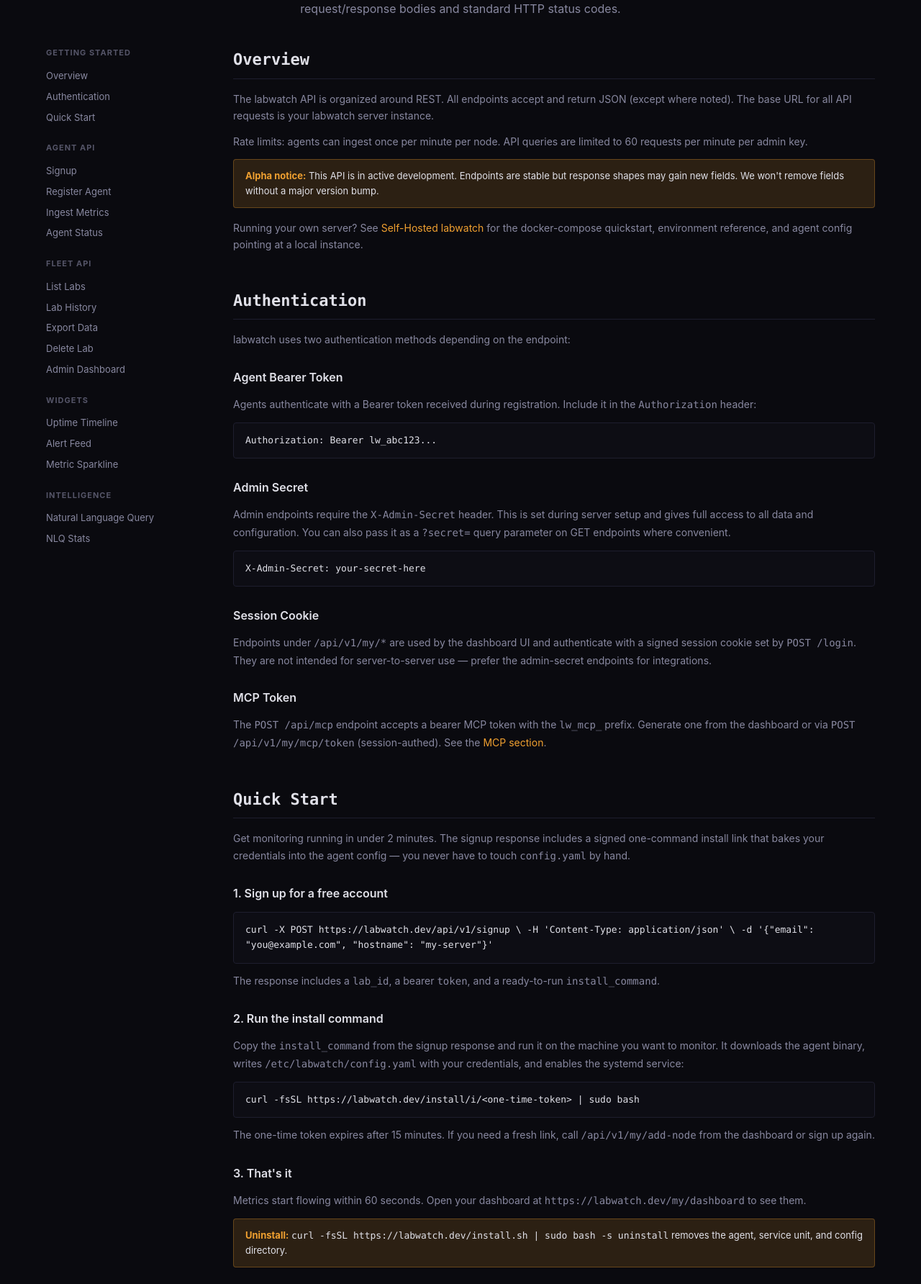
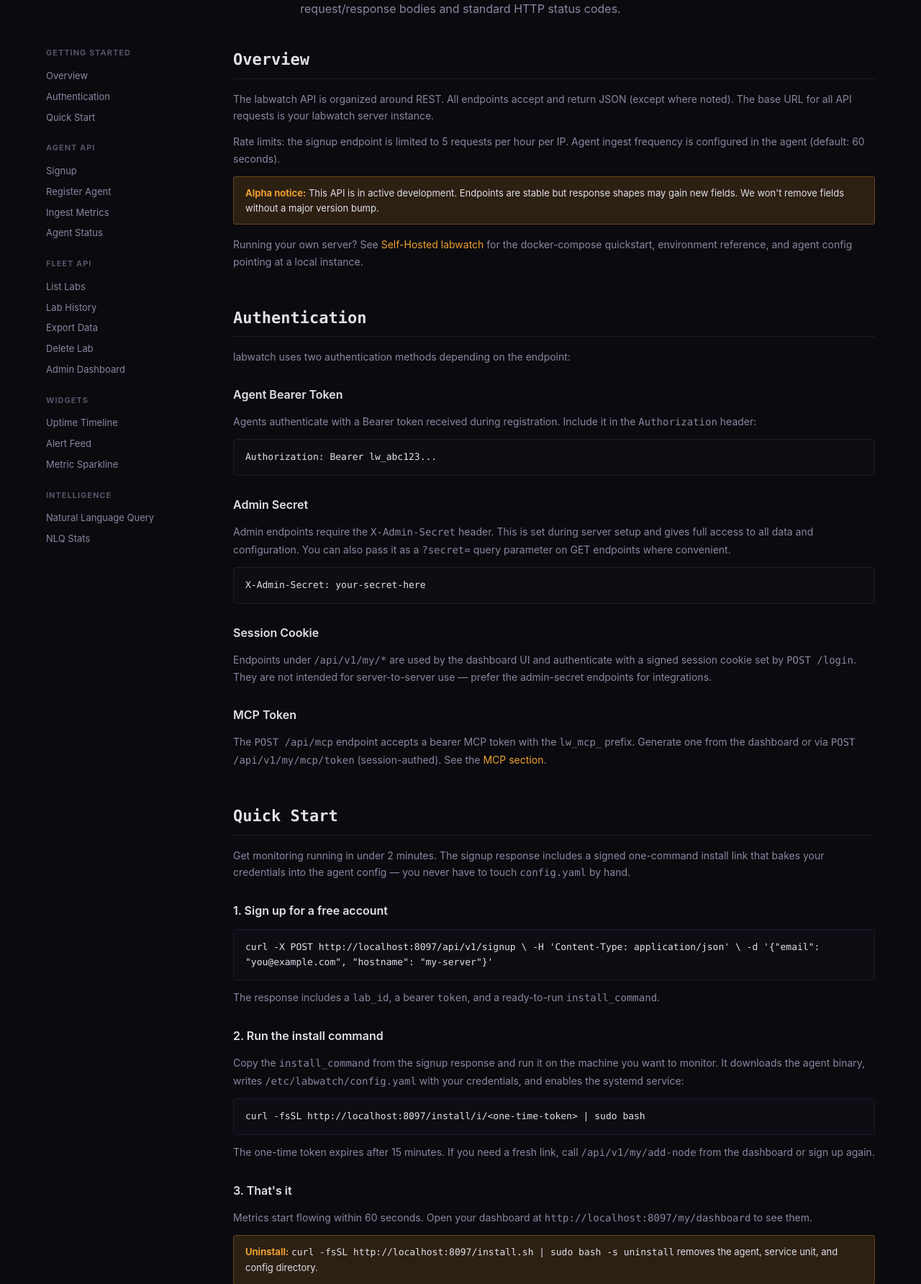
Before and after one commit to labwatch-dev/labwatch, a FastAPI app: page /docs in a window 1280 px wide. Shown: the part 206-1990 px from the top of the page at 72% size. Run offline with FastAPI, Linux system fonts and the light colour scheme.

Commit message:
review round 2: fix 10 findings from cold-eye reviewers
Code contributor review:
- Fix CONTRIBUTING.md: wrong file paths (app.py → nlq.py, collectors → collector)
- Pin requirements.txt to major versions (was fully unpinned)
- Fix fictional rate limit claim in docs (60/min → actual: signup only)
- Add /api/v1/health alias (was 404, only /health worked)
- Bump version from 0.1.0 to 1.0.0 in health response

Live site QA:
- Fix NLQ network response hostname inconsistency (proxmox-01 → pve-main)
- Fix /compare redirect from 301 (permanent, cached) to 302

README/install path review:
- Fix go.mod: go 1.25.0 → 1.23.0 (1.25 doesn't exist, blocks source builds)
- Replace self-hosted "private beta email for tarball" with public GitHub clone
- Fix BASE_URL default from labwatch.dev to localhost:8097 (self-hoster friendly)
- Add SESSION_SECRET to docker-compose.yml (undocumented, causes logout on restart)
- Add .gitattributes to fix GitHub language bar (templates as linguist-vendored)
- Add launch/ to .gitignore (internal planning docs)

```diff
--- a/docker-compose.yml
+++ b/docker-compose.yml
@@ -6,6 +6,7 @@ services:
       - "8097:8097"
     environment:
       - ADMIN_SECRET=${ADMIN_SECRET:-change-me}
+      - SESSION_SECRET=${SESSION_SECRET:-}
       - DATABASE_PATH=/app/data/labwatch.db
       - BASE_URL=${BASE_URL:-http://localhost:8097}
       - PORT=8097
--- a/server/app.py
+++ b/server/app.py
@@ -401,12 +401,13 @@ def pricing_redirect():
 @app.get("/compare")
 def compare_redirect():
     # Compare lives as a section on the landing page.
-    return RedirectResponse("/#compare", status_code=301)
+    return RedirectResponse("/#compare", status_code=302)
 
 
 @app.get("/health")
+@app.get("/api/v1/health")
 def health():
-    return {"status": "ok", "service": "labwatch", "version": "0.1.0"}
+    return {"status": "ok", "service": "labwatch", "version": "1.0.0"}
 
 
 @app.get("/favicon.ico")
@@ -1809,12 +1810,12 @@ _DEMO_RESPONSES = [
         "response": {
             "answer": (
                 "Network usage across all nodes:\n"
-                "  proxmox-01: 12.4 Mbps rx / 8.2 Mbps tx\n"
-                "  docker-01: 45.8 Mbps rx / 32.1 Mbps tx\n"
-                "  storage-01: 2.1 Mbps rx / 1.8 Mbps tx\n"
-                "  gpu-01: OFFLINE\n"
+                "  docker-host: 45.8 Mbps rx / 32.1 Mbps tx\n"
+                "  pve-main: 12.4 Mbps rx / 8.2 Mbps tx\n"
+                "  nas-storage: 2.1 Mbps rx / 1.8 Mbps tx\n"
+                "  gpu-server: OFFLINE\n"
                 "\n"
-                "docker-01 has the highest throughput — likely serving container traffic."
+                "docker-host has the highest throughput — likely serving container traffic."
             ),
             "query_type": "network",
             "confidence": 0.90,
--- a/server/config.py
+++ b/server/config.py
@@ -47,7 +47,7 @@ SESSION_SECRET: str = os.getenv("SESSION_SECRET", secrets.token_hex(32))  # for
 DATABASE_PATH: str = os.getenv("DATABASE_PATH", "./data/labwatch.db")
 HOST: str = os.getenv("HOST", "0.0.0.0")
 PORT: int = int(os.getenv("PORT", "8097"))
-BASE_URL: str = os.getenv("BASE_URL", "https://labwatch.dev")
+BASE_URL: str = os.getenv("BASE_URL", "http://localhost:8097")
 
 # Legacy fallback retention used by admin-only routes that aren't scoped to a
 # specific user. Tier-aware enforcement (the common path) uses TIER_LIMITS below.
--- a/server/templates/docs.html
+++ b/server/templates/docs.html
@@ -383,7 +383,7 @@
         <section class="docs-section" id="overview">
             <h2>Overview</h2>
             <p>The labwatch API is organized around REST. All endpoints accept and return JSON (except where noted). The base URL for all API requests is your labwatch server instance.</p>
-            <p>Rate limits: agents can ingest once per minute per node. API queries are limited to 60 requests per minute per admin key.</p>
+            <p>Rate limits: the signup endpoint is limited to 5 requests per hour per IP. Agent ingest frequency is configured in the agent (default: 60 seconds).</p>
 
             <div class="alert-box">
                 <strong>Alpha notice:</strong> This API is in active development. Endpoints are stable but response shapes may gain new fields. We won't remove fields without a major version bump.
--- a/server/templates/self_hosted.html
+++ b/server/templates/self_hosted.html
@@ -341,12 +341,12 @@
             <p>Four commands and you're running.</p>
 
             <div class="info-box">
-                <strong>Early access.</strong> The self-hosted distribution is in private beta while we finalize the public release. Email <a href="mailto:support@labwatch.dev">support@labwatch.dev</a> and we'll send you the source tarball + a signed checksum within a few hours. The steps below describe what you do once you've unpacked it.
+                <strong>Open source.</strong> labwatch is available on <a href="https://github.com/labwatch-dev/labwatch">GitHub</a>. Clone the repo and you're up in two commands.
             </div>
 
-            <h3><span class="step-num">1</span>Unpack the source</h3>
+            <h3><span class="step-num">1</span>Clone the repo</h3>
             <div class="code-block"><button class="copy-btn" onclick="copyToClipboard(this.parentElement.lastChild.textContent.trim())">copy</button>
-tar xzf labwatch-&lt;version&gt;.tar.gz
+git clone https://github.com/labwatch-dev/labwatch.git
 cd labwatch</div>
 
             <h3><span class="step-num">2</span>Set your admin secret</h3>
```
Also changed, not shown: CONTRIBUTING.md (+2 -2 lines), server/requirements.txt (+6 -6 lines), 3 other files.
